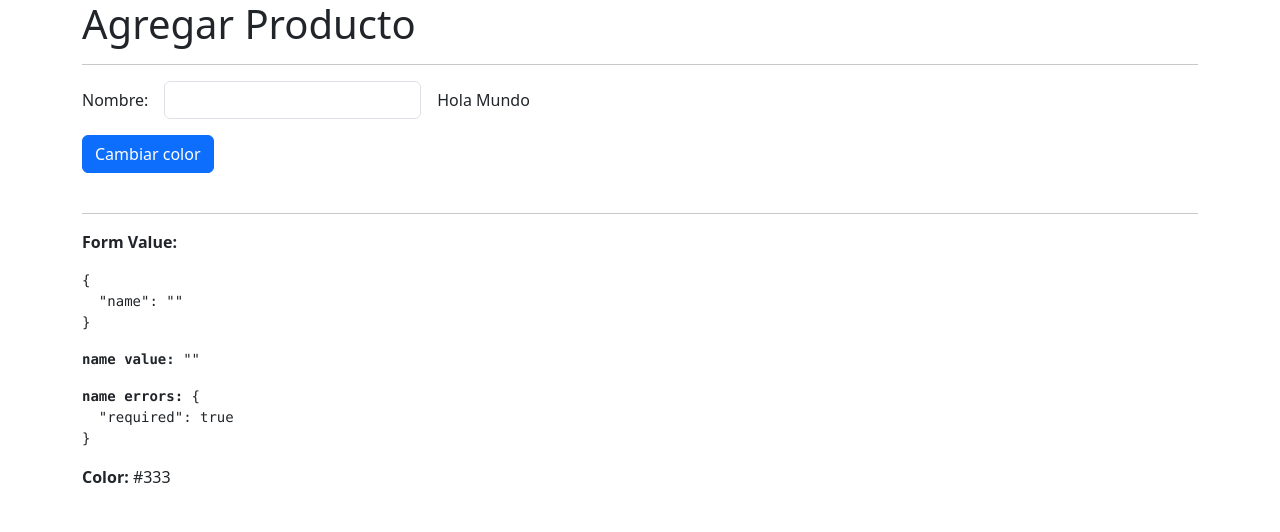
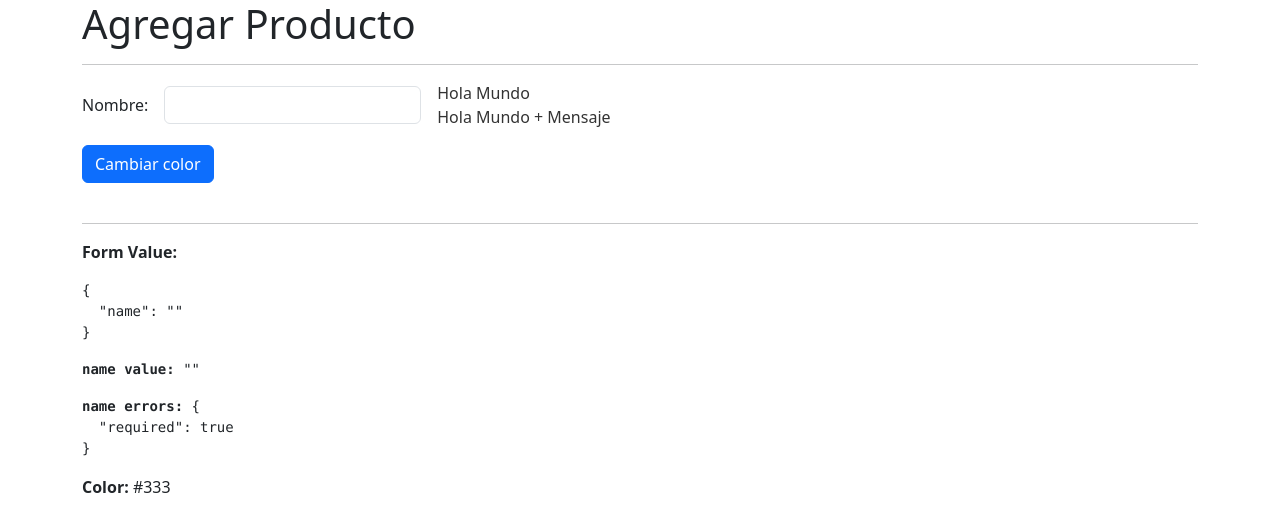
Before and after one commit to abelborit/angular-directives-and-signals-app, an Angular app: page /products-home/products in a window 1280 px wide. Shown: the top 532 px of the page. Built offline with nearby package versions, Linux system fonts and the light colour scheme.

Commit message:
[FEAT] custom-label.directive (change color)

```diff
--- a/src/app/products/pages/product-page/product-page.component.html
+++ b/src/app/products/pages/product-page/product-page.component.html
@@ -13,7 +13,9 @@
 
     <div class="col-auto">
       <!-- este es un simple span que tiene la directiva customLabel -->
-      <span customLabel></span>
+      <span customLabel [changeColor]="color"></span>
+      <br />
+      <span customLabel [changeColor]="color"> + Mensaje</span>
     </div>
   </div>
 
--- a/src/app/shared/directives/custom-label.directive.ts
+++ b/src/app/shared/directives/custom-label.directive.ts
@@ -1,4 +1,4 @@
-import { Directive, ElementRef, OnInit } from '@angular/core';
+import { Directive, ElementRef, Input, OnInit } from '@angular/core';
 
 /* una directiva tiene un selector y el nombre de la directiva adentro de llaves. Se puede seguir el estandar colocando el nombre como lowerCamelCase o sino por guiones como custom-label */
 @Directive({
@@ -19,8 +19,29 @@ export class CustomLabelDirective implements OnInit {
 
   ngOnInit(): void {
     console.log('Directive - ngOnInit');
+
+    /* si no viene el color desde el @Input(), es decir el elemento HTML es así <span customLabel></span>, entonces que se establezca el color por defecto que le coloqué con la función setStyleElement pero el detalle es que no se cambiará el color al presionar el botón ya que no hay nada que lo conecte con el valor que le envía el padre */
+    this.setStyleElement();
   }
 
   /* a lo largo de toda esta directiva queremos tener control sobre el elemento HTML el cual hará uso de esta directiva */
   private htmlElement?: ElementRef<HTMLElement>;
+  private _currentColor: string = 'red';
+
+  /* cuando se hace una directiva y se pasa un argumento para cambiar el valor de alguna propiedad se tiene que colocar el set para establecer ese valor cosa que cuando se hace con un componente normal es de forma más directa */
+  @Input() set changeColor(color: string) {
+    // console.log({ color });
+    this._currentColor = color;
+
+    /* cada que el color que se recibe por argumento cambie entonces que se llame la función setStyleElement para establecerle el color al elemento HTML */
+    this.setStyleElement();
+  }
+
+  setStyleElement(): void {
+    /* hay que hacer una validación para saber si el elemento HTML existe ya que el elemento HTML en algún momento en el tiempo es null entonces no se le puede hacer una asignación a un null, es como colocar undefined = this._currentColor */
+    if (!this.htmlElement) return;
+
+    /* al ya hacer la validación entonces cambiamos de this.htmlElement?.nativeElement.style.color a this.htmlElement!.nativeElement.style.color cambiando el ? por el ! indicando que sí sabemos al 100% que el elemento HTML ya existe porque ya se hizo una validación previa */
+    this.htmlElement!.nativeElement.style.color = this._currentColor;
+  }
 }
```
